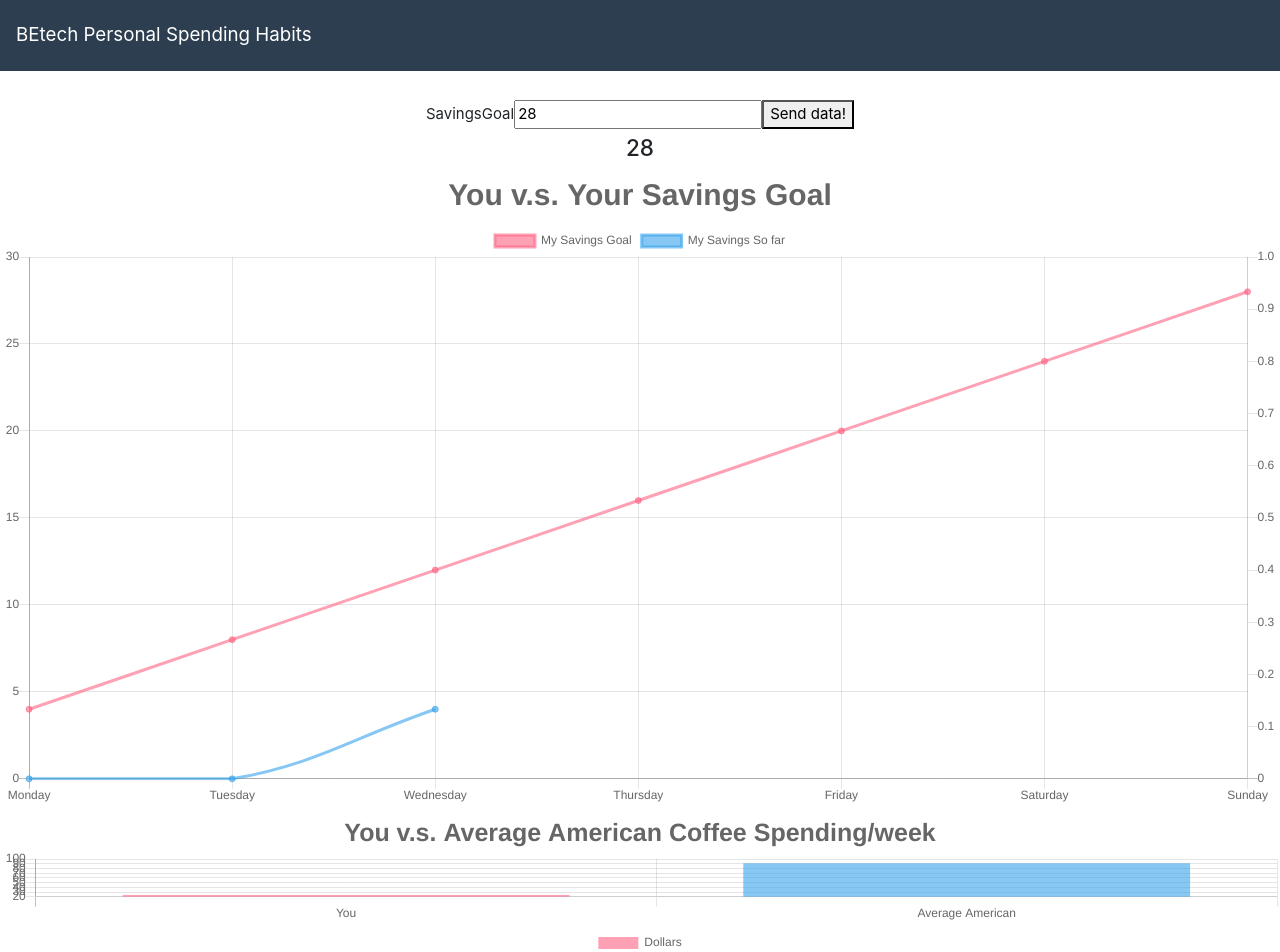
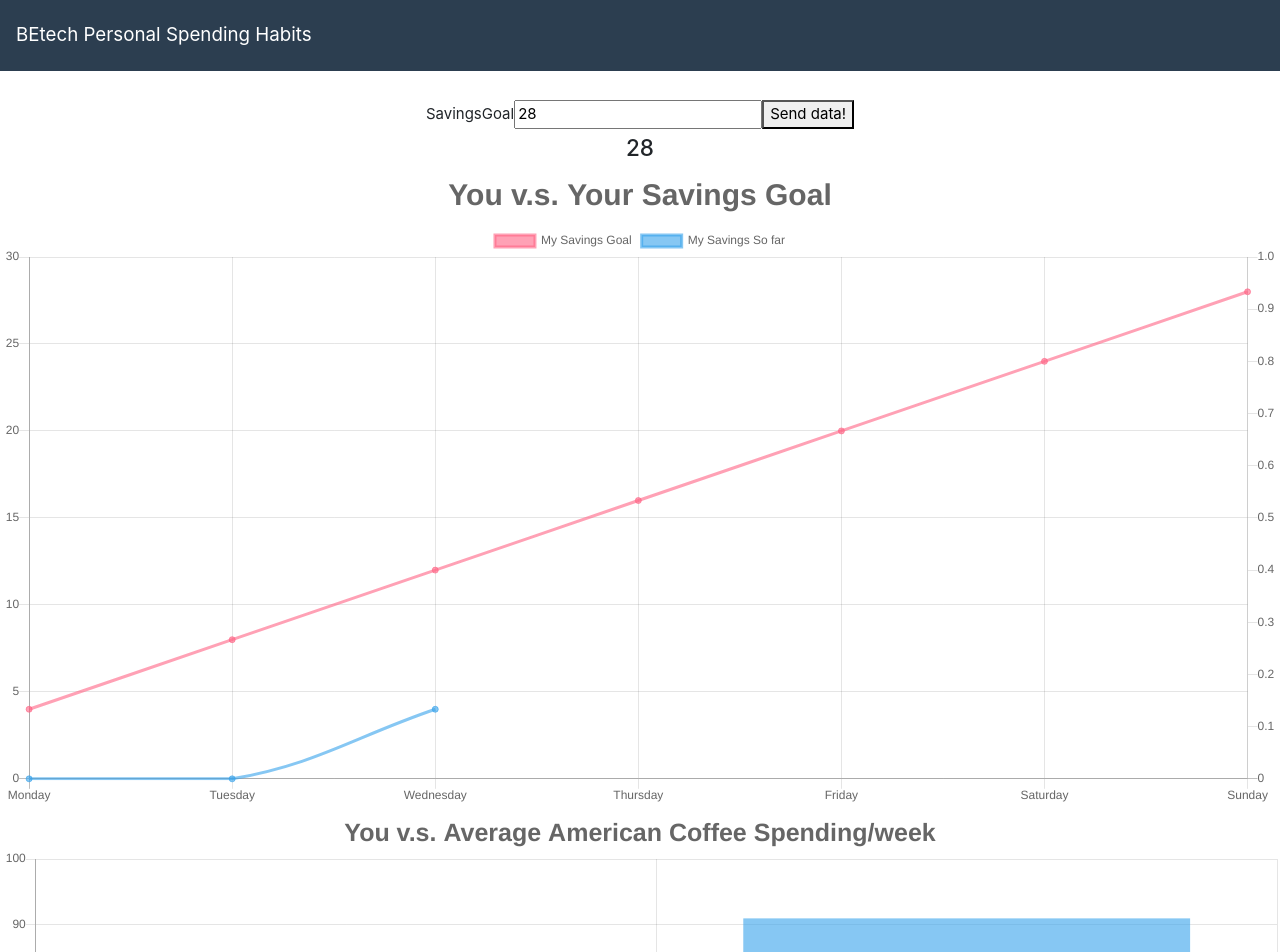
Before and after one commit to joe83830/BEtechReact, a React (Create React App) app: page / in a window 1280 px wide. Shown: the top 952 px of the page. Built offline with nearby package versions, Linux system fonts and the light colour scheme.

Commit message:
finally back to normal

```diff
--- a/src/App.js
+++ b/src/App.js
@@ -3,7 +3,7 @@ import './App.css';
 import Chart from './components/Chart';
 import NavBar from './components/NavBar';
 import LineChart from './components/Line';
-// import Form from './components/form';
+import Form from './components/form';
 
 class App extends Component{
 
@@ -131,13 +131,13 @@ class App extends Component{
         console.log(this.state.savingsGoal);
     }
 
-    // componentDidUpdate(prevProps, prevState) {
-    //     console.log(
-    //         `this.state.clickCounts(♻️ componentDidUpdate)`,
-    //
-    //         "UPDATED TO" + this.state.savingsGoal
-    //     );
-    // }
+    componentDidUpdate(prevProps, prevState) {
+        console.log(
+            `this.state.clickCounts(♻️ componentDidUpdate)`,
+
+            "UPDATED TO" + this.state.savingsGoal
+        );
+    }
 
     render() {
         // console.log(this.state.lineData)
@@ -146,12 +146,12 @@ class App extends Component{
         return (
             <div className="App">
                 {/*<header className="App-header">*/}
-                    {/*<img src={logo} className="App-logo" alt="logo" />*/}
+                {/*<img src={logo} className="App-logo" alt="logo" />*/}
                 {/*</header>*/}
                 <NavBar/>
                 {/*<Form2/>*/}
                 {/*<input type = "text" value = {this.state.savingsGoal}*/}
-                       {/*onChange = {this.updateSavingsGoal} />*/}
+                {/*onChange = {this.updateSavingsGoal} />*/}
 
                 <form onSubmit={this.updateSavingsGoal}>
                     <label>SavingsGoal  </label>
@@ -160,6 +160,7 @@ class App extends Component{
                 </form>
 
                 <h4>{this.state.savingsGoal}</h4>
+
                 <LineChart lineData={this.state.lineData}/>
                 <Chart chartData={this.state.chartData} location="Massachusetts" legendPosition={"bottom"}/>
             </div>
--- a/src/components/Chart.js
+++ b/src/components/Chart.js
@@ -24,7 +24,7 @@ class Chart extends Component{
                 <Bar
                     data={this.state.chartData}
                     options={{
-                        maintainAspectRatio : false,
+                        // maintainAspectRatio : false,
                         title: {
                             display: this.props.displayTitle,
                             text: "You v.s. Average American Coffee Spending/week",
--- a/src/index.css
+++ b/src/index.css
@@ -8,12 +8,7 @@ body {
     -moz-osx-font-smoothing: grayscale;
 }
 
-
 code {
     font-family: source-code-pro, Menlo, Monaco, Consolas, "Courier New",
     monospace;
 }
-
-/*#app>div>LineChart {*/
-  /*height: 100%*/
-/*}*/
```
Lines whose indentation alone changed are shown as unchanged.
